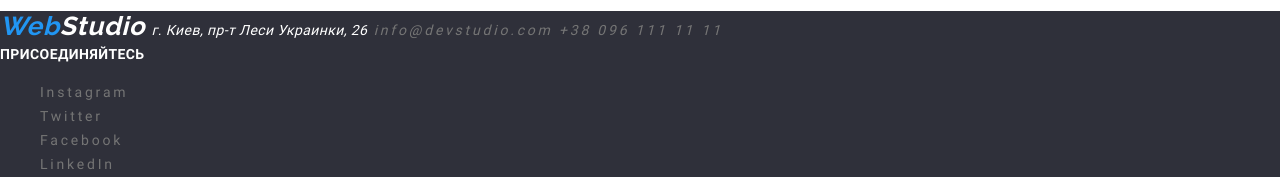
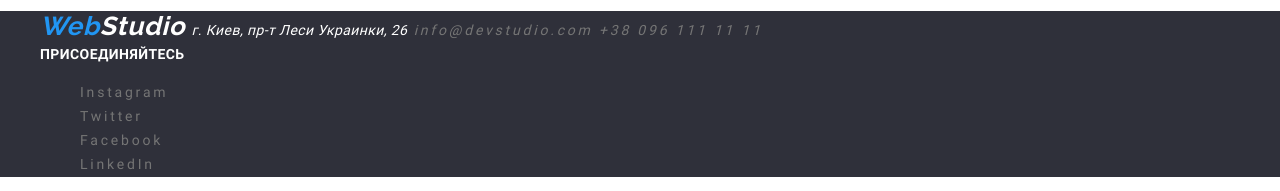
Before and after one commit to Bogushukr/goit-markup-hw-03, a plain HTML site: page index.html in a window 1280 px wide. Shown: the part 2129-2320 px from the top of the page. Drawn offline with nearby package versions, Linux system fonts and the light colour scheme.

Commit message:
fix-footer 1

```diff
--- a/index.html
+++ b/index.html
@@ -174,9 +174,12 @@
     </section>
     <!--cellar-->
     <footer class="cellar">
+        <div class="container">
             <address id="contacts">
-            <a href="index.html" class="link"><span class="footer-logo">Web</span><span class="footer-logo-second">Studio</span></a>
-            <a href="https://goo.gl/maps/hYyRJfA977tLsEAp6" class="footer-map link" target="_blank" rel="noreferrer noopener">г.
+                <a href="index.html" class="link"><span class="footer-logo">Web</span><span
+                        class="footer-logo-second">Studio</span></a>
+                <a href="https://goo.gl/maps/hYyRJfA977tLsEAp6" class="footer-map link" target="_blank"
+                    rel="noreferrer noopener">г.
                     Киев, пр-т Леси Украинки, 26</a>
                 <a href="mailto:info@devstudio.com" class="link">info@devstudio.com</a>
                 <a href="tel:+380961111111" class="link">+38 096 111 11 11</a>
@@ -190,6 +193,7 @@
                     <li><a href="" aria-label="LinkedIn link" class="link">LinkedIn</a></li>
                 </ul>
             </div>
+        </div>
     </footer>
 </body>
 </html>
```
Lines whose indentation alone changed are shown as unchanged.
